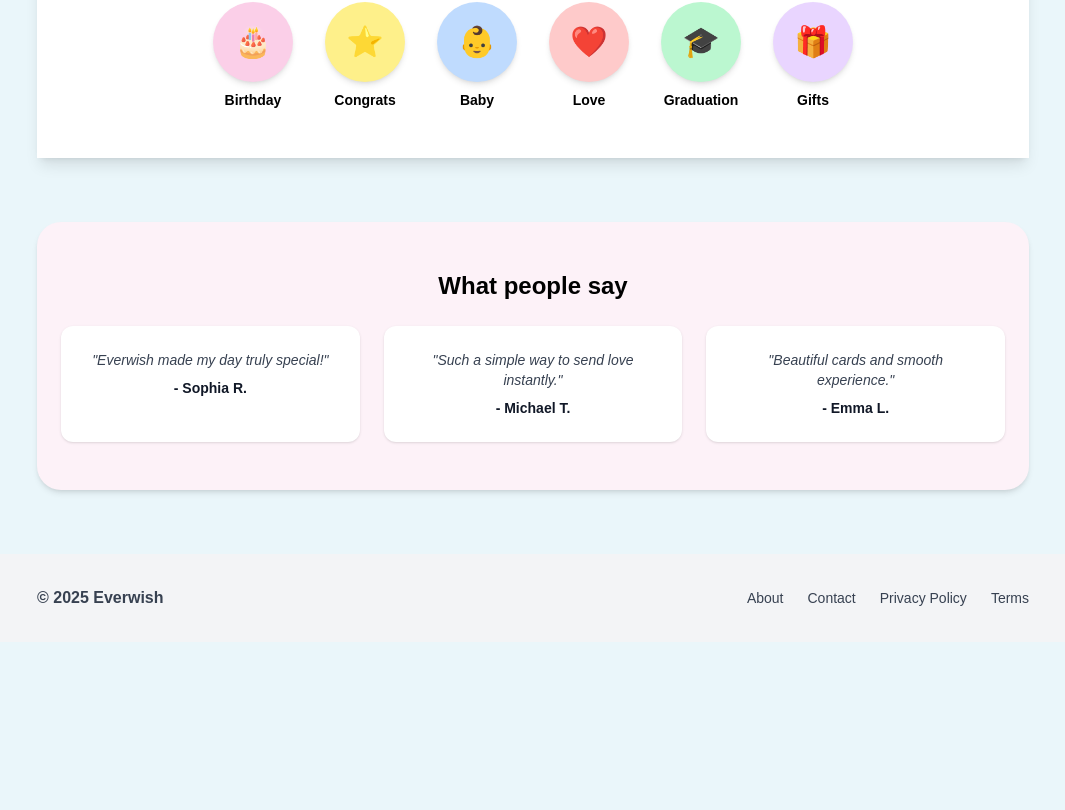
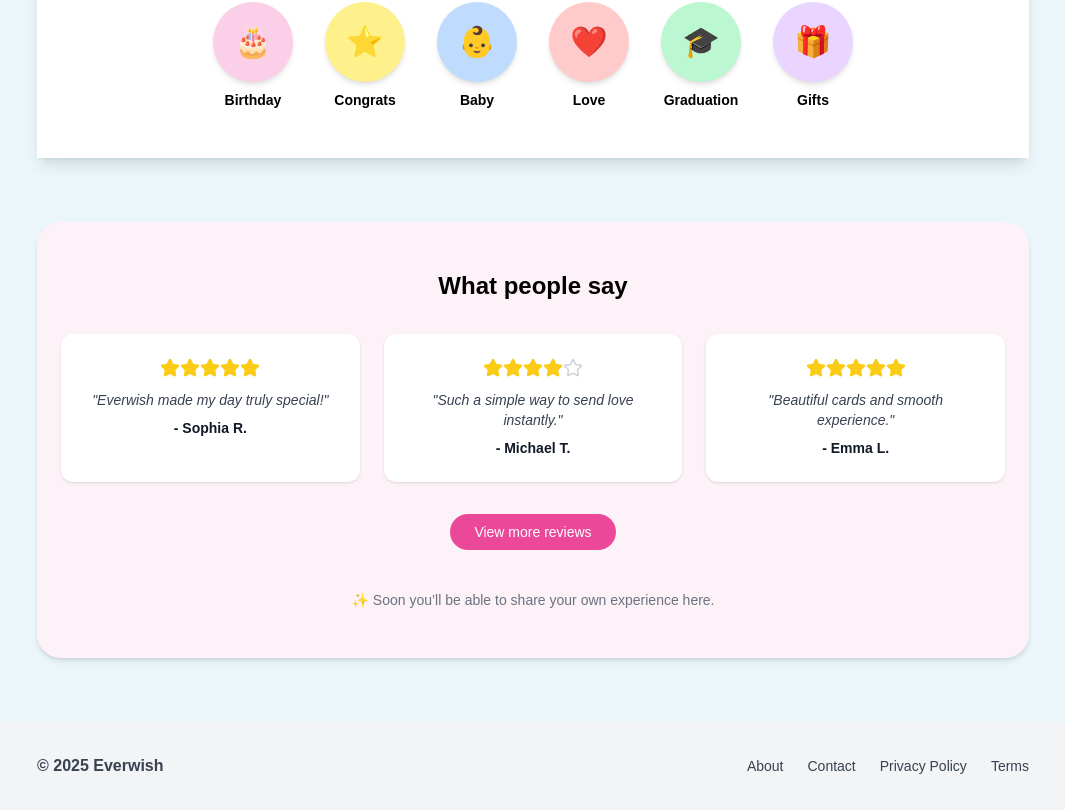
Before and after one commit to everwishhq-commits/EverWish, a Next.js app: page / in a window 1280 px wide. Shown: the part 924-1734 px from the top of the page, without its empty margins (107-1172 px from the left). Before the commit the page ends 1566 px from the top, so only its background shows below. Built offline with nearby package versions, Linux system fonts and the light colour scheme.

Commit message:
Update reviews.js

```diff
--- a/app/components/reviews.js
+++ b/app/components/reviews.js
@@ -1,26 +1,63 @@
 "use client";
 
+import { useState } from "react";
+import { Star } from "lucide-react";
+
 const reviews = [
-  { text: "Everwish made my day truly special!", author: "Sophia R." },
-  { text: "Such a simple way to send love instantly.", author: "Michael T." },
-  { text: "Beautiful cards and smooth experience.", author: "Emma L." },
+  { text: "Everwish made my day truly special!", author: "Sophia R.", rating: 5 },
+  { text: "Such a simple way to send love instantly.", author: "Michael T.", rating: 4 },
+  { text: "Beautiful cards and smooth experience.", author: "Emma L.", rating: 5 },
+  { text: "Fast and easy, loved the design!", author: "Daniel K.", rating: 4 },
+  { text: "Great variety of cards, will use again!", author: "Laura P.", rating: 5 },
 ];
 
 export default function Reviews() {
+  const [visibleCount, setVisibleCount] = useState(3);
+
   return (
     <div className="bg-pink-50 rounded-3xl py-12 px-6 shadow-md">
-      <h2 className="text-2xl font-bold mb-6">What people say</h2>
+      <h2 className="text-2xl font-bold mb-8 text-center">What people say</h2>
       <div className="grid gap-6 md:grid-cols-3">
-        {reviews.map((review, i) => (
+        {reviews.slice(0, visibleCount).map((review, i) => (
           <div
             key={i}
-            className="bg-white rounded-xl shadow p-6 text-sm text-gray-700"
+            className="bg-white rounded-xl shadow p-6 text-sm text-gray-700 text-center"
           >
+            {/* ⭐ Estrellas */}
+            <div className="flex justify-center mb-3">
+              {Array.from({ length: 5 }, (_, index) => (
+                <Star
+                  key={index}
+                  className={`h-5 w-5 ${
+                    index < review.rating
+                      ? "text-yellow-400 fill-yellow-400"
+                      : "text-gray-300"
+                  }`}
+                />
+              ))}
+            </div>
             <p className="italic">"{review.text}"</p>
             <p className="mt-2 font-semibold text-gray-900">- {review.author}</p>
           </div>
         ))}
       </div>
+
+      {/* 📌 Botón Ver más */}
+      {visibleCount < reviews.length && (
+        <div className="mt-8 text-center">
+          <button
+            onClick={() => setVisibleCount(reviews.length)}
+            className="bg-pink-500 hover:bg-pink-600 text-white px-6 py-2 rounded-full text-sm font-medium transition"
+          >
+            View more reviews
+          </button>
+        </div>
+      )}
+
+      {/* 📝 Placeholder para comentarios futuros */}
+      <div className="mt-10 text-center text-gray-500 text-sm">
+        <p>✨ Soon you’ll be able to share your own experience here.</p>
+      </div>
     </div>
   );
 }
```
